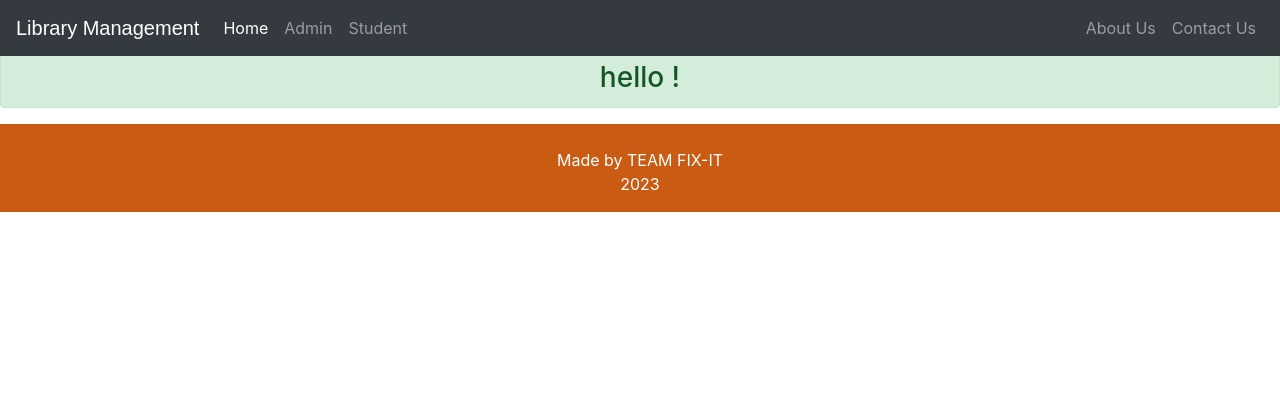
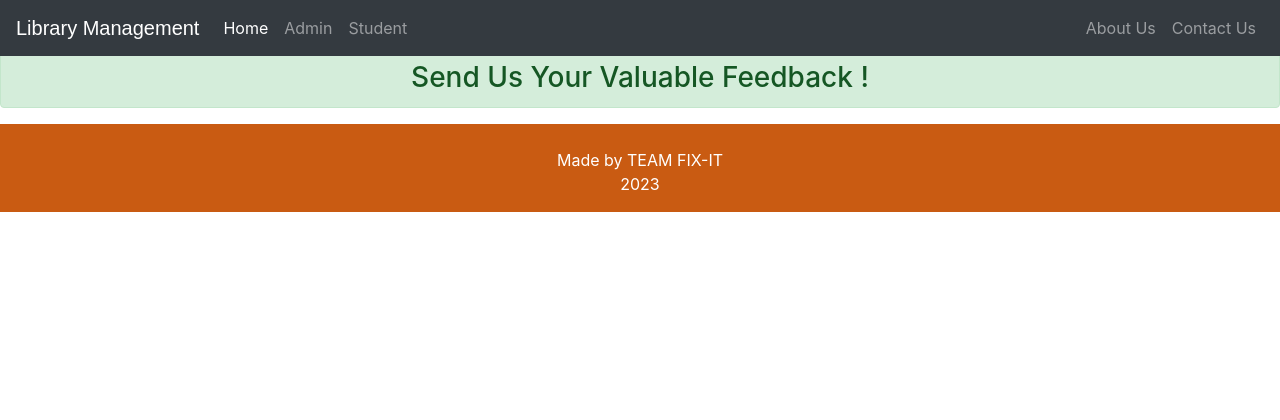
Before and after one commit to hrishabhsingh1n/librarymanagement, a Django app: page /contactus in a window 1280 px wide. Shown: the top 420 px of the page. Run offline with Django 3.2, Linux system fonts and the light colour scheme; some libraries are stand-ins or nearby versions.

Commit message:
Update contactus.html

```diff
--- a/templates/library/contactus.html
+++ b/templates/library/contactus.html
@@ -22,7 +22,7 @@
 <br><br>
 
 <center>
-        <h3 class = 'alert alert-success'>hello !</h3>
+        <h3 class = 'alert alert-success'>Send Us Your Valuable Feedback !</h3>
 
         <script type="text/javascript" src="https://form.jotform.com/jsform/242674302091451"></script>
         </center>
```
